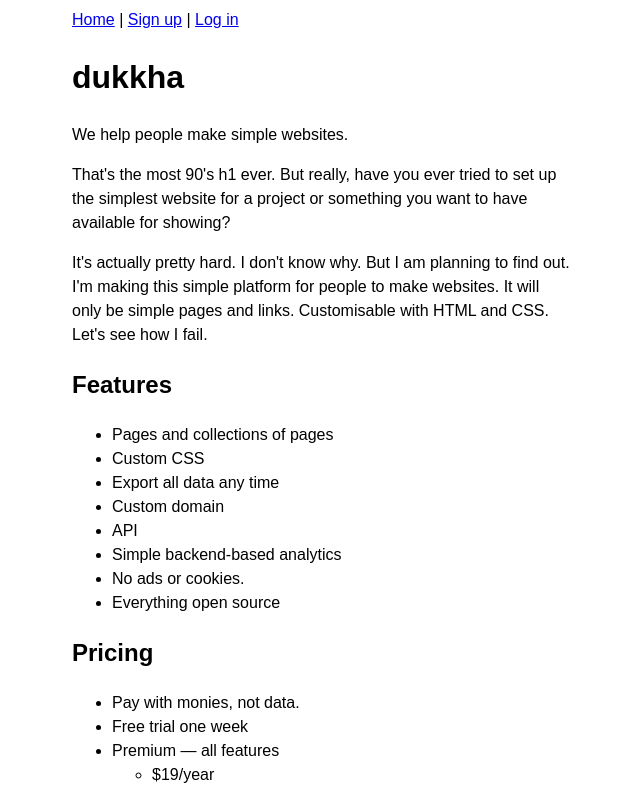
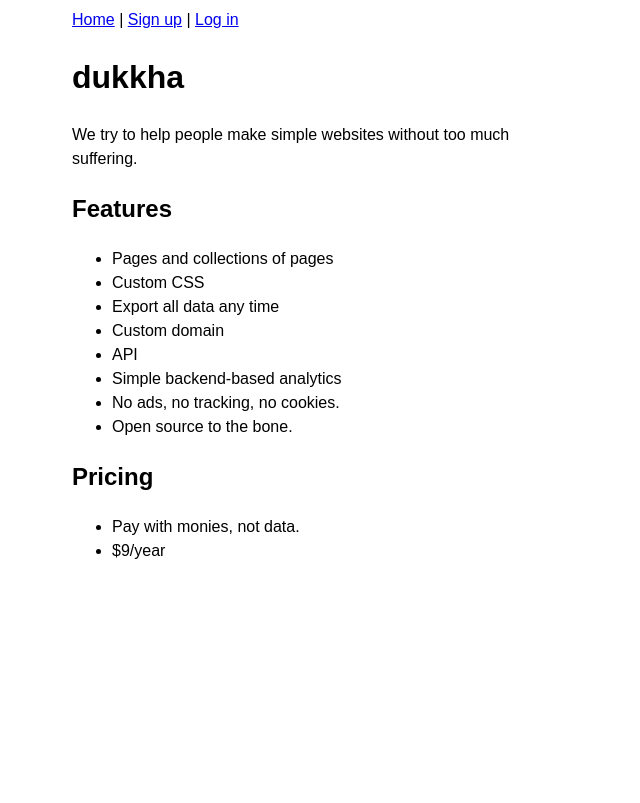
Before and after one commit to sirodoht/schoolmemories, a Django app: page / in a window 1280 px wide. Shown: the whole page, without its empty margins (318-958 px from the left). After the commit the page ends 559 px from the top, so only its background shows below. Run offline with Django 5.2, Linux system fonts and the light colour scheme.

Commit message:
Change landing text

```diff
--- a/main/templates/main/landing.html
+++ b/main/templates/main/landing.html
@@ -4,17 +4,7 @@
 <main>
     <h1>dukkha</h1>
     <p>
-        We help people make simple websites.
-    </p>
-    <p>
-        That's the most 90's h1 ever. But really, have you ever tried to set up the
-        simplest website for a project or something you want to have available for
-        showing?
-    </p>
-    <p>
-        It's actually pretty hard. I don't know why. But I am planning to find out. I'm
-        making this simple platform for people to make websites. It will only be simple
-        pages and links. Customisable with HTML and CSS. Let's see how I fail.
+        We try to help people make simple websites without too much suffering.
     </p>
 
     <h2>Features</h2>
@@ -25,18 +15,14 @@
         <li>Custom domain</li>
         <li>API</li>
         <li>Simple backend-based analytics</li>
-        <li>No ads or cookies.</li>
-        <li>Everything open source</li>
+        <li>No ads, no tracking, no cookies.</li>
+        <li>Open source to the bone.</li>
     </ul>
 
     <h2>Pricing</h2>
     <ul>
         <li>Pay with monies, not data.</li>
-        <li>Free trial one week</li>
-        <li>Premium — all features</li>
-        <ul>
-            <li>$19/year</li>
-        </ul>
+        <li>$9/year</li>
     </ul>
 </main>
 {% endblock %}
```
